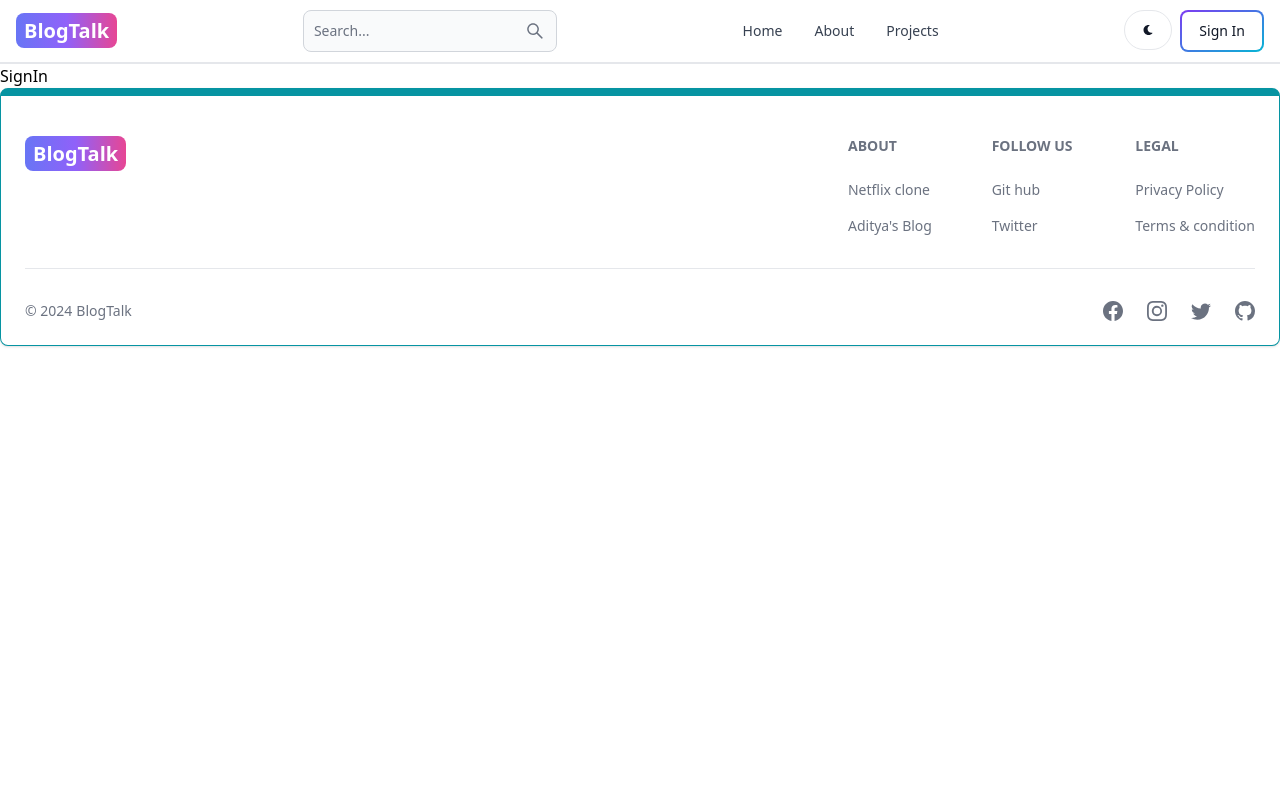
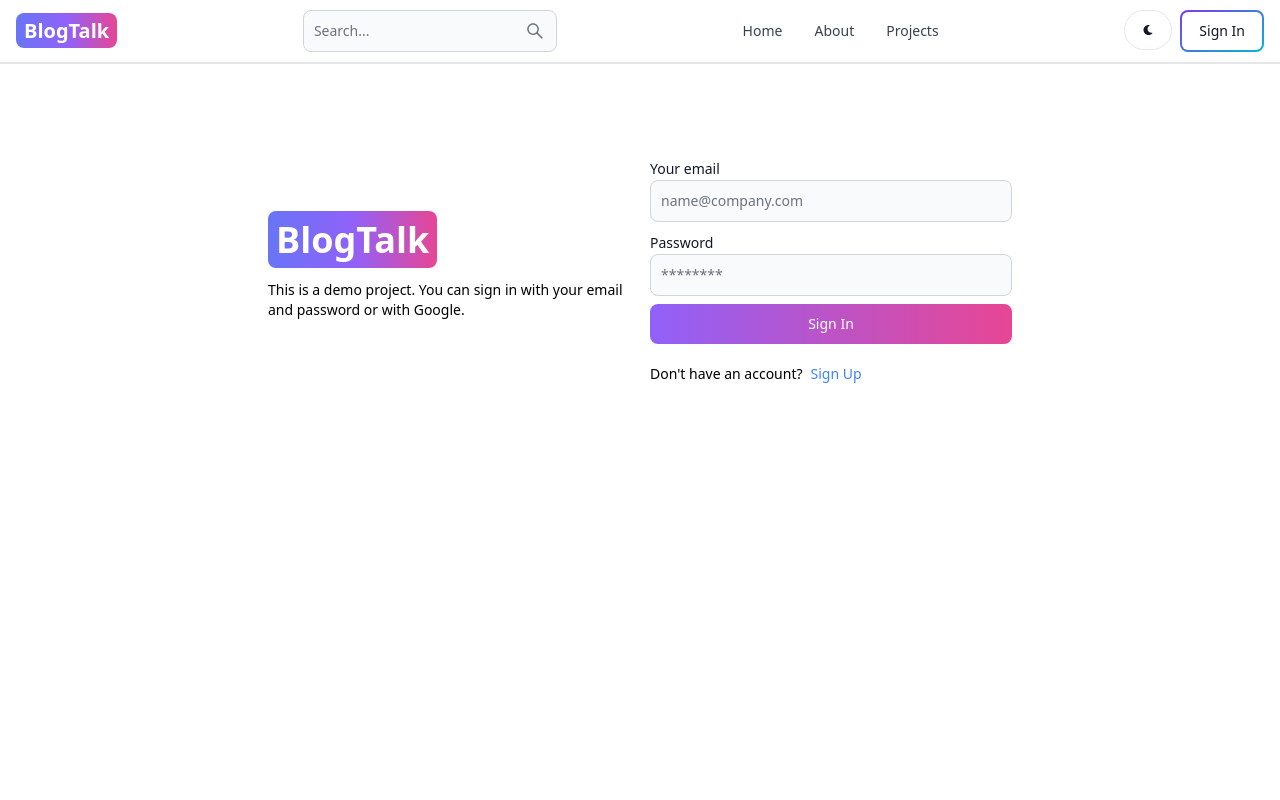
Before and after one commit to coderAditya12/MERN-blog, a React app in the folder frontend/: page /sign-in in a window 1280 px wide. Shown: the top 800 px of the page. Built offline with nearby package versions, Linux system fonts and the light colour scheme; the HTML template or start-up script is replaced by a standard one.

Commit message:
sign in page completed with functionality

```diff
--- a/frontend/src/pages/SignIn.jsx
+++ b/frontend/src/pages/SignIn.jsx
@@ -1,9 +1,111 @@
 import React from 'react'
+import { Alert, Button, Label, Spinner, TextInput } from "flowbite-react";
+import  { useState } from "react";
+import { Link, useNavigate } from "react-router-dom";
 
 const SignIn = () => {
+  const navigate = useNavigate();
+  const [formData, setFormData] = useState({});
+  const [error, setError] = useState(null);
+  const [loading, setLoading] = useState(false);
+
+  const handleChange = (e) => {
+    setFormData({ ...formData, [e.target.id]: e.target.value.trim() });
+  };
+
+  const handleSubmit = async (e) => {
+    e.preventDefault();
+    if ( !formData.email || !formData.password) {
+      return setError("please fill out all the fields");
+    }
+    try {
+      setLoading(true);
+      const res = await fetch("/api/auth/signin", {
+        method: "POST",
+        headers: { "content-type": "application/json" },
+        body: JSON.stringify(formData),
+      });
+      const data = await res.json();
+      if (res.status === 409) {
+        return setError(data.message);
+      }
+      setLoading(false);
+      if (res.ok) {
+        navigate("/");
+      }
+    } catch (error) {
+      setError(error.message);
+      setLoading(false);
+    }
+  };
+
   return (
-    <div>SignIn</div>
-  )
-}
+    <div className="min-h-screen mt-20">
+      <div className="flex p-3 max-w-3xl mx-auto flex-col md:flex-row md:items-center gap-5">
+        {/* left side */}
+        <div className="flex-1">
+          <Link to="/" className="text-4xl font-bold dark:text-white">
+            <span className="px-2 py-1 bg-gradient-to-r from-indigo-500 via-purple-500 to-pink-500 rounded-lg text-white">
+              BlogTalk
+            </span>
+          </Link>
+          <p className="text-sm mt-5">
+            This is a demo project. You can sign in with your email and password
+            or with Google.
+          </p>
+        </div>
+        {/* right side */}
+        <div className="flex-1">
+          <form className="flex flex-col gap-2" onSubmit={handleSubmit}>
+
+            <div>
+              <Label value="Your email" />
+              <TextInput
+                type="email"
+                placeholder="name@company.com"
+                id="email"
+                onChange={handleChange}
+              />
+            </div>
+            <div>
+              <Label value="Password" />
+              <TextInput
+                type="password"
+                placeholder="********"
+                id="password"
+                onChange={handleChange}
+              />
+            </div>
+            <Button
+              gradientDuoTone="purpleToPink"
+              type="submit"
+              disabled={loading}
+            >
+              {loading ? (
+                <>
+                  <Spinner size="sm" />
+                  <span className="pl-3">Loading...</span>
+                </>
+              ) : (
+                "Sign In"
+              )}
+            </Button>
+          </form>
+          <div className="flex gap-2 text-sm mt-5 ">
+            <span>Don't have an account?</span>
+            <Link to="/sign-up" className="text-blue-500">
+              Sign Up
+            </Link>
+          </div>
+          {error && (
+            <Alert className="mt-5" color="failure">
+              {error}
+            </Alert>
+          )}
+        </div>
+      </div>
+    </div>
+  );
+};
 
 export default SignIn
```
Also changed, not shown: 1 other file (tests, documents, lock files or other folders).
